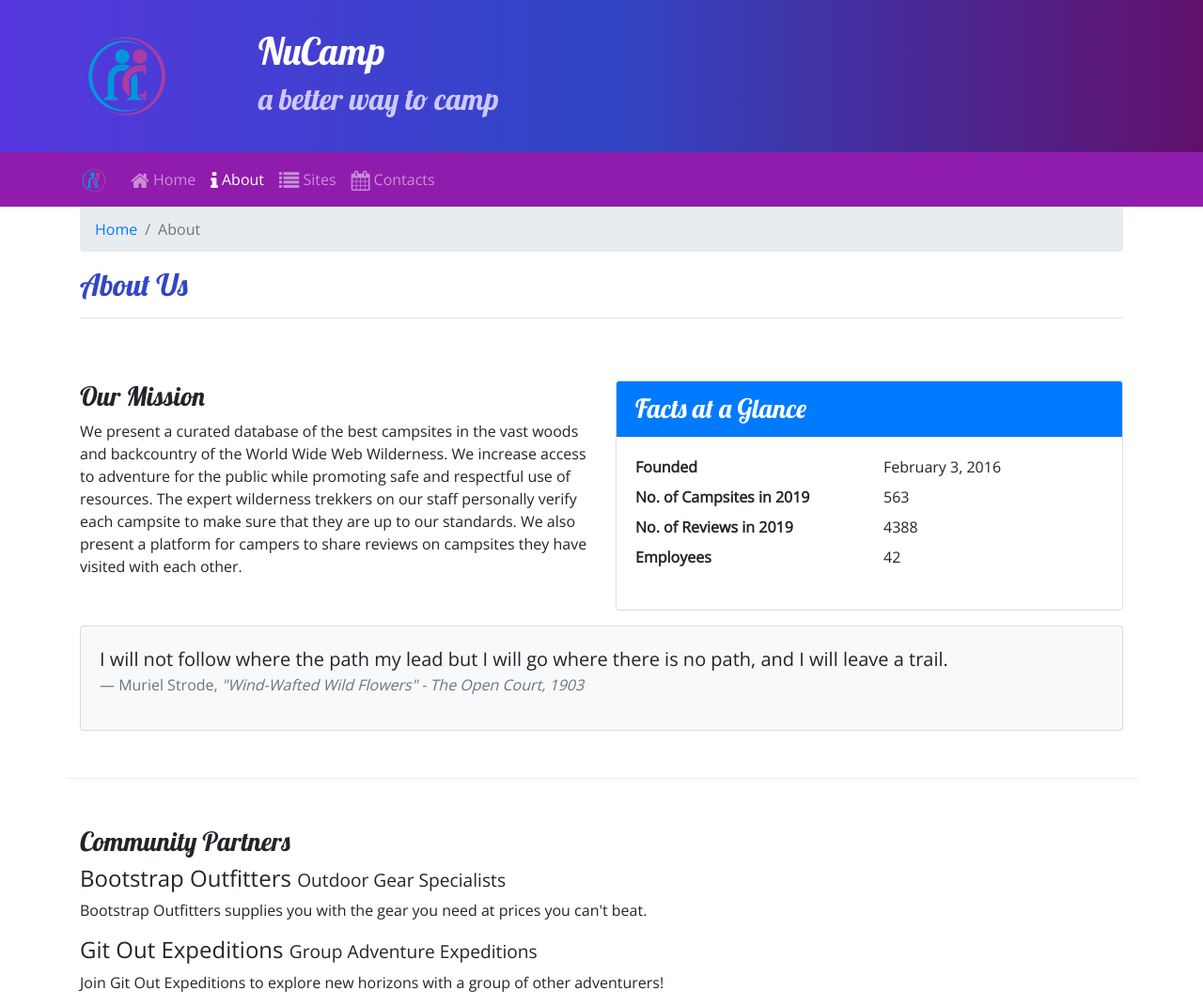
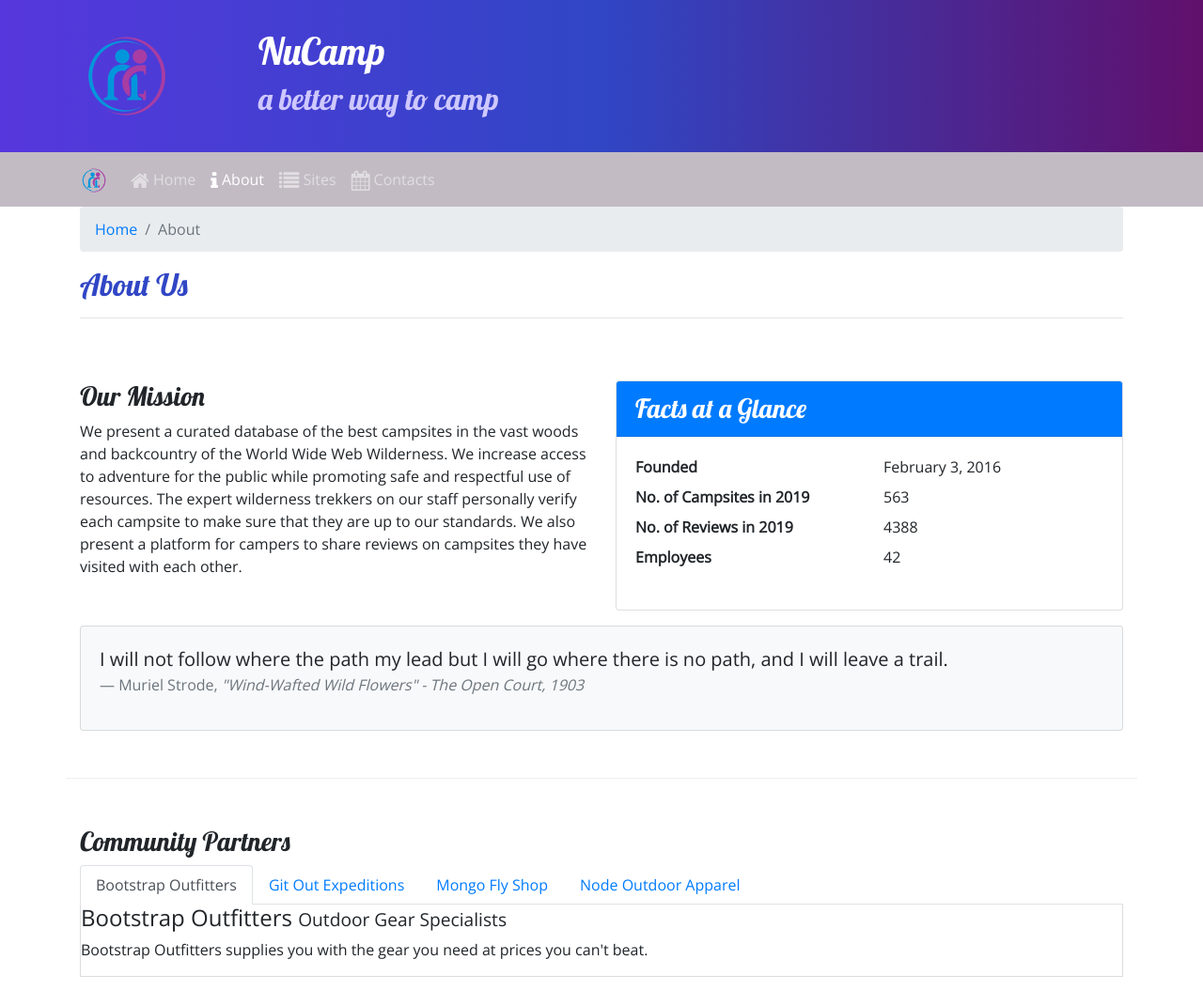
Before and after one commit to Jasmineeortiz411/Nucampsite, a website: page aboutus.html in a window 1280 px wide. Shown: the top 1071 px of the page at 94% size. Drawn offline with nearby package versions, Linux system fonts and the light colour scheme.

Commit message:
Added Navigation Tabs

```diff
--- a/aboutus.html
+++ b/aboutus.html
@@ -102,14 +102,30 @@
         <div class="row row-content">
             <div class="col">
                 <h3>Community Partners</h3>
+                <ul class="nav nav-tabs">
+                    <li class="nav-item"><a class="nav-link active" href="#bootstrap" role="tab" data-toggle="tab">Bootstrap Outfitters</a></li>
+                    <li class="nav-item"><a class="nav-link" href="#git" role="tab" data-toggle="tab">Git Out Expeditions</a></li>
+                    <li class="nav-item"><a class="nav-link" href="#mongo" role="tab" data-toggle="tab">Mongo Fly Shop</a></li>
+                    <li class="nav-item"><a class="nav-link" href="#node" role="tab" data-toggle="tab">Node Outdoor Apparel</a></li>
+                </ul>
+                <div class="tab-content">
+                    <div role="tabpanel" class="tab-pane fade show active" id="bootstrap">
                         <h4>Bootstrap Outfitters <small>Outdoor Gear Specialists</small></h4>
                         <p class="d-none d-sm-block">Bootstrap Outfitters supplies you with the gear you need at prices you can't beat.</p>
+                    </div>
+                    <div role="tabpanel" class="tab-pane fade" id="git">
                         <h4>Git Out Expeditions <small>Group Adventure Expeditions</small></h4>
                         <p class="d-none d-sm-block">Join Git Out Expeditions to explore new horizons with a group of other adventurers!</p>
+                    </div>
+                    <div role="tabpanel" class="tab-pane fade" id="mongo">
                         <h4>Mongo Fly Shop <small>Your Neighborhood Fly Fishing Shop</small></h4>
                         <p class="d-none d-sm-block">Need a new fishing pole, a tacklebox, or flies of all kinds? Stop by Mongo Fly Shop.</p>
+                    </div>
+                    <div role="tabpanel" class="tab-pane fade" id="node">
                         <h4>Node Outdoor Apparel <small>Outdoor Clothes & Shoes</small></h4>
                         <p class="d-none d-sm-block">From polar fleeces to swimsuits, hiking boots to waders, a visit to Node will be sure to get you covered.</p>
+                    </div>
+                </div>
             </div>
         </div>
         <div class="row row-content">
--- a/css/styles.css
+++ b/css/styles.css
@@ -32,6 +32,12 @@
     min-height: 200px;
 }
 
-.navbar{
-    background-color:#901CAD;
+.navbar-dark{
+    background-color:#c2bbc4;
 }
+
+.tab-content {
+    border: 1px solid #DDD;
+    border-top:none;
+    padding:
+}
```
Lines whose indentation alone changed are shown as unchanged.
